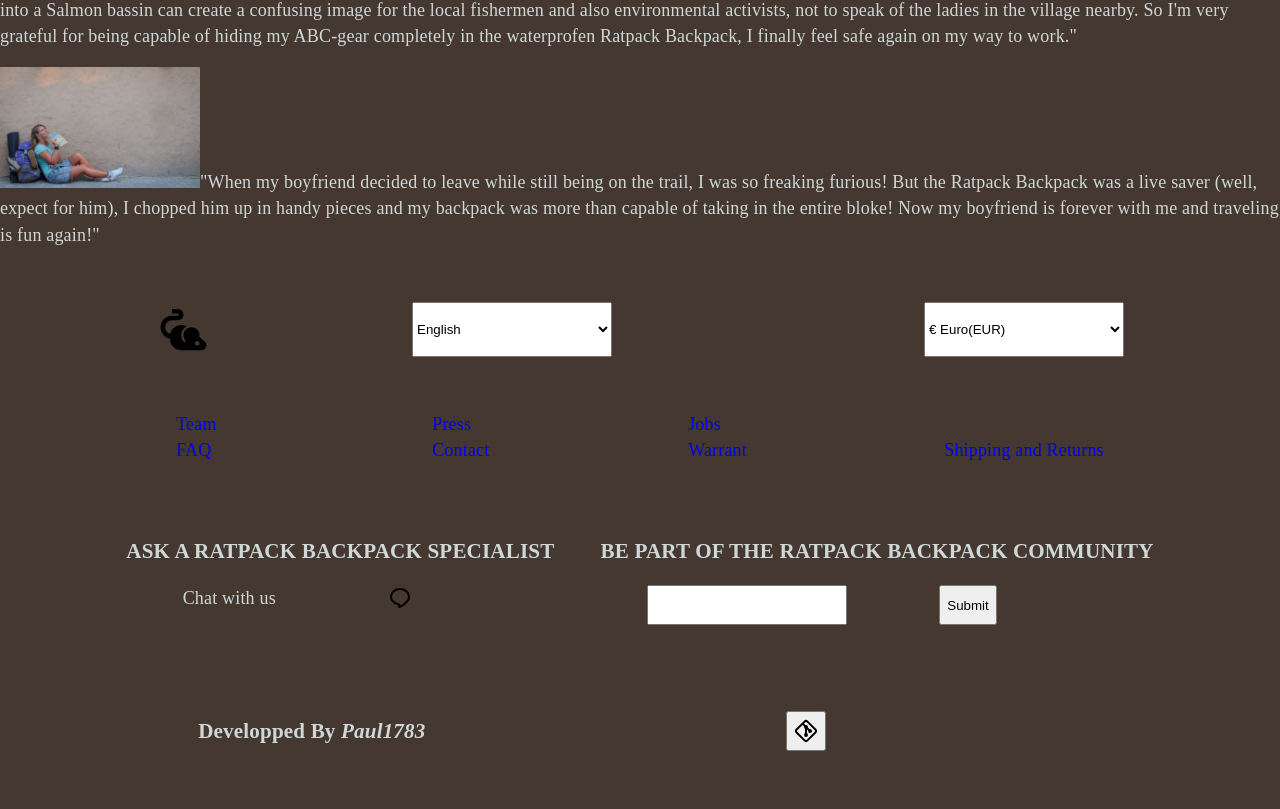
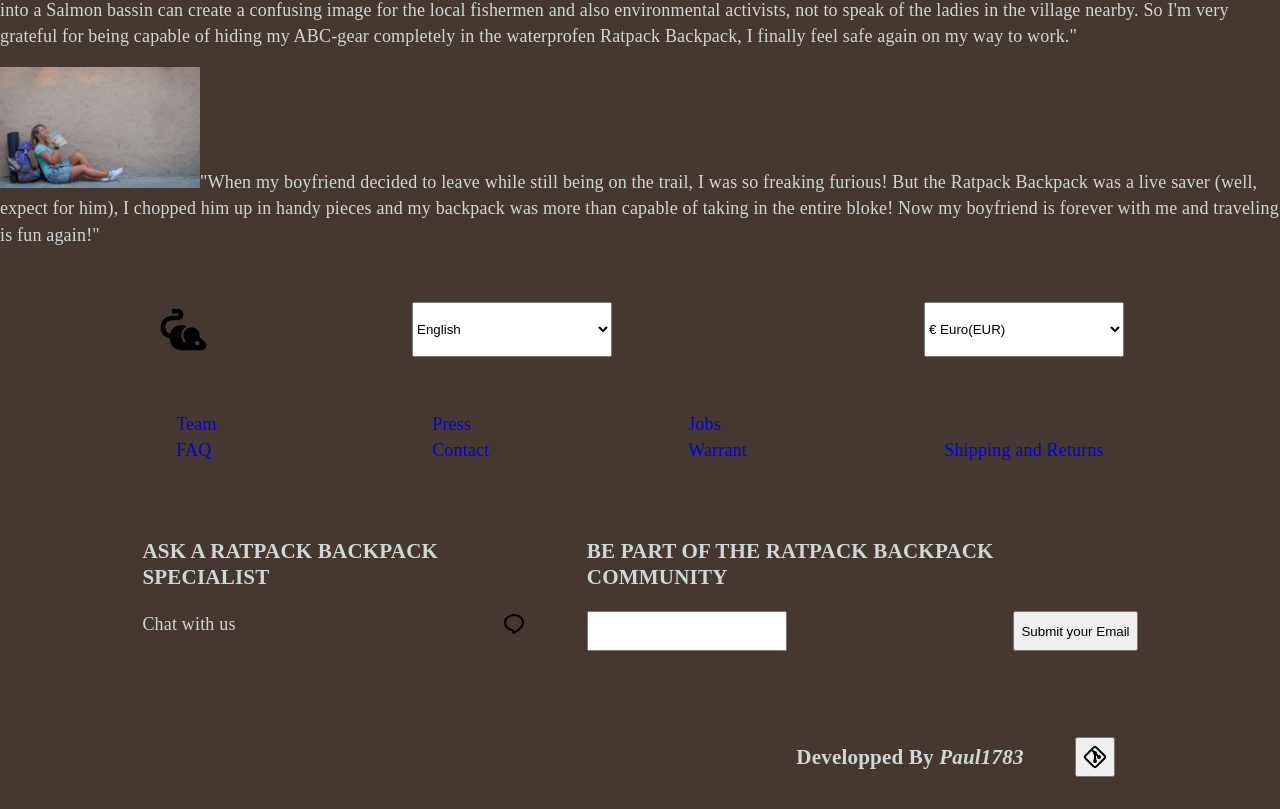
Before and after one commit to Paul-1783/Shopping-Card, a React (Vite) app: page / in a window 1280 px wide. Shown: the part 1159-1968 px from the top of the page. Before the commit the page ends 1942 px from the top, so only its background shows below. Built offline with nearby package versions, Linux system fonts and the light colour scheme; a web font is replaced by a local one.

Commit message:
improved footer structure some more

```diff
--- a/src/components/Footer/footer.css
+++ b/src/components/Footer/footer.css
@@ -15,9 +15,10 @@
 }
 
 .ask-specialist {
-    width: 90%;
+    width: 80%;
     display: flex;
     justify-content: space-evenly;
+    gap: 1rem;
 }
 
 
@@ -36,6 +37,12 @@
         flex-direction: column;
         width: 100%;
         margin: 0 auto;
+    }
+}
+
+@media screen and  (width > 1300px) {
+    .ask-specialist {
+        width: 100%;
     }
 }
 
@@ -58,12 +65,48 @@
 }
 
 .chat-opt, .portfolio, .email{
-    width: 80%;
     display: flex;
-    justify-content: space-around;
+    justify-content: space-between;
+}
+
+.email {
+    width: 100%;
+    gap: 1rem
+}
+
+.email-btn {
+    display: flex;
+    justify-content: center;
     align-items: center;
+}
+
+@media screen and (width < 600px) {
+    .email {
+        width: 90%;
+    }
+}
+
+.chat-opt {
+    width: 90%;
+}
+
+.portfolio {
+    width: 85%;
+    margin: 0 auto;
+}
+
+.credits {
+    width: 40%;
+    display: flex;
+    align-items: center;
+    justify-content: space-evenly ;
+}
+
+.chat-opt  * {
+    align-items: flex-start;
 }
 
 .portfolio {
     padding: 1rem;
+    gap: 1rem;
 }
--- a/src/components/Footer/footer.jsx
+++ b/src/components/Footer/footer.jsx
@@ -70,16 +70,19 @@ export function Footer(){
                     <h3>BE PART OF THE RATPACK BACKPACK COMMUNITY</h3>
                     <div className="email">
                         <input type="text" data-testid="email-input"  onChange={inp => setEmailInput(inp.target.value)} value={emailInput} />
-                        <button data-testid="email-submit" onClick={() => {clearEmailInput()}} className="btn">Submit</button>
+                        <button data-testid="email-submit" onClick={() => {clearEmailInput()}} className="btn email-btn">Submit your Email</button>
                     </div>
                 </div>
             </div>
         </div>
         <div className="portfolio">
-            <h3>Developped By <i>Paul1783</i></h3>
-            <button data-testid="button leads to git" onClick={() => {}} className="btn">
-                <img src="./assets/brand-git.svg" alt="git brand icon" />
-            </button>
+            <span></span>
+            <div className="credits">
+                <h3>Developped By <i>Paul1783</i></h3>
+                <button data-testid="button leads to git" onClick={() => {}} className="btn">
+                    <img src="./assets/brand-git.svg" alt="git brand icon" />
+                </button>
+            </div>
         </div>
         </div>
     )
```
